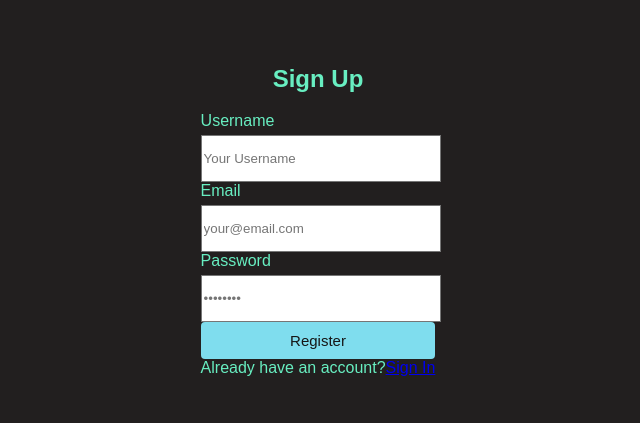
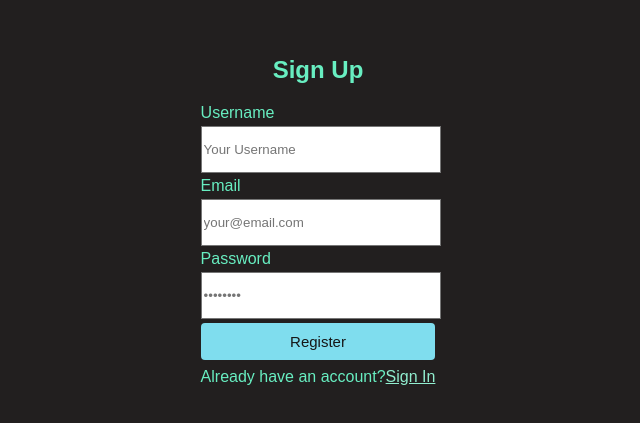
Before and after one commit to YourLogic7/project-CWC-online, a React (Vite) app in the folder react-app/: page /register in a window 1280 px wide. Shown: the part 209-632 px from the top of the page, without its empty margins (322-962 px from the left). Built offline with nearby package versions, Linux system fonts and the light colour scheme.

Commit message:
add style juga

```diff
--- a/react-app/src/components/Register.jsx
+++ b/react-app/src/components/Register.jsx
@@ -15,42 +15,42 @@ function Register({ onRegister }) {
 
         <form onSubmit={handleSubmit}>
           <div>
-            <label className="block text-sm font-medium text-gray-700 mb-3" htmlFor="username">Username</label>
+            <label className="block text-sm font-medium text-gray-700 mb-3" style={{marginBottom: '4px' }} htmlFor="username">Username</label>
             <input
               type="text"
-              className="w-full px-4 border border-gray-300 rounded-lg focus:ring-2 focus:ring-indigo-500 focus:border-indigo-500 outline-none transition-all" style={{ paddingTop: '15px', paddingBottom: '15px' }}
+              className="w-full px-4 border border-gray-300 rounded-lg focus:ring-2 focus:ring-indigo-500 focus:border-indigo-500 outline-none transition-all" style={{ paddingTop: '15px', paddingBottom: '15px', marginBottom: '4px' }}
               placeholder="Your Username"
               id="username"
             />
           </div>
           <div>
-            <label className="block text-sm font-medium text-gray-700 mb-3" htmlFor="email">Email</label>
+            <label className="block text-sm font-medium text-gray-700 mb-3" style={{marginBottom: '4px' }} htmlFor="email">Email</label>
             <input
               type="email"
-              className="w-full px-4 border border-gray-300 rounded-lg focus:ring-2 focus:ring-indigo-500 focus:border-indigo-500 outline-none transition-all" style={{ paddingTop: '15px', paddingBottom: '15px' }}
+              className="w-full px-4 border border-gray-300 rounded-lg focus:ring-2 focus:ring-indigo-500 focus:border-indigo-500 outline-none transition-all" style={{ paddingTop: '15px', paddingBottom: '15px', marginBottom: '4px' }}
               placeholder="your@email.com"
               id="email"
             />
           </div>
 
           <div>
-            <label className="block text-sm font-medium text-gray-700 mb-3" htmlFor="password">Password</label>
+            <label className="block text-sm font-medium text-gray-700 mb-3" style={{marginBottom: '4px' }} htmlFor="password">Password</label>
             <input
               type="password"
-              className="w-full px-4 border border-gray-300 rounded-lg focus:ring-2 focus:ring-indigo-500 focus:border-indigo-500 outline-none transition-all" style={{ paddingTop: '15px', paddingBottom: '15px' }}
+              className="w-full px-4 border border-gray-300 rounded-lg focus:ring-2 focus:ring-indigo-500 focus:border-indigo-500 outline-none transition-all" style={{ paddingTop: '15px', paddingBottom: '15px', marginBottom: '4px' }}
               placeholder="••••••••"
               id="password"
             />
           </div>
 
-          <button className="w-full bg-indigo-600 hover:bg-indigo-800 text-white font-medium py-2.5 rounded-lg transition-colors mt-8">
+          <button className="w-full bg-indigo-600 hover:bg-indigo-800 text-white font-medium py-2.5 rounded-lg transition-colors mt-8" style={{marginBottom: '4px' }}>
             Register
           </button>
         </form>
 
-        <div className="mt-6 text-center text-sm text-gray-600">
+        <div className="mt-6 text-center text-sm text-gray-600" style={{marginTop: '4px' }}>
           Already have an account?
-          <Link to="/login" className="text-indigo-600 hover:text-indigo-500 font-medium">Sign In</Link>
+          <Link to="/login" className="text-indigo-600 hover:text-indigo-500 font-medium" style={{color: "rgb(145, 238, 207)"}}>Sign In</Link>
         </div>
       </div>
     </div>
```
